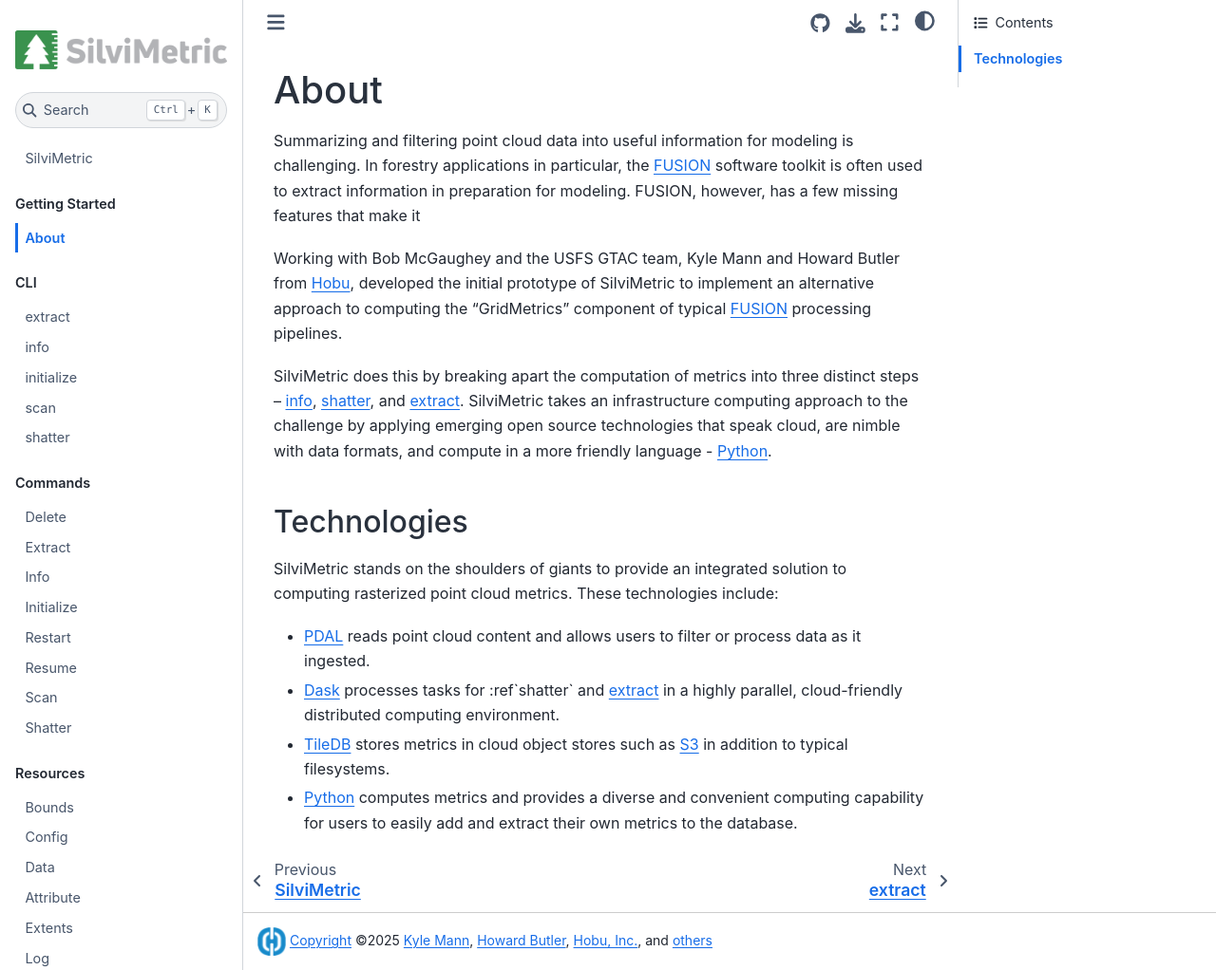
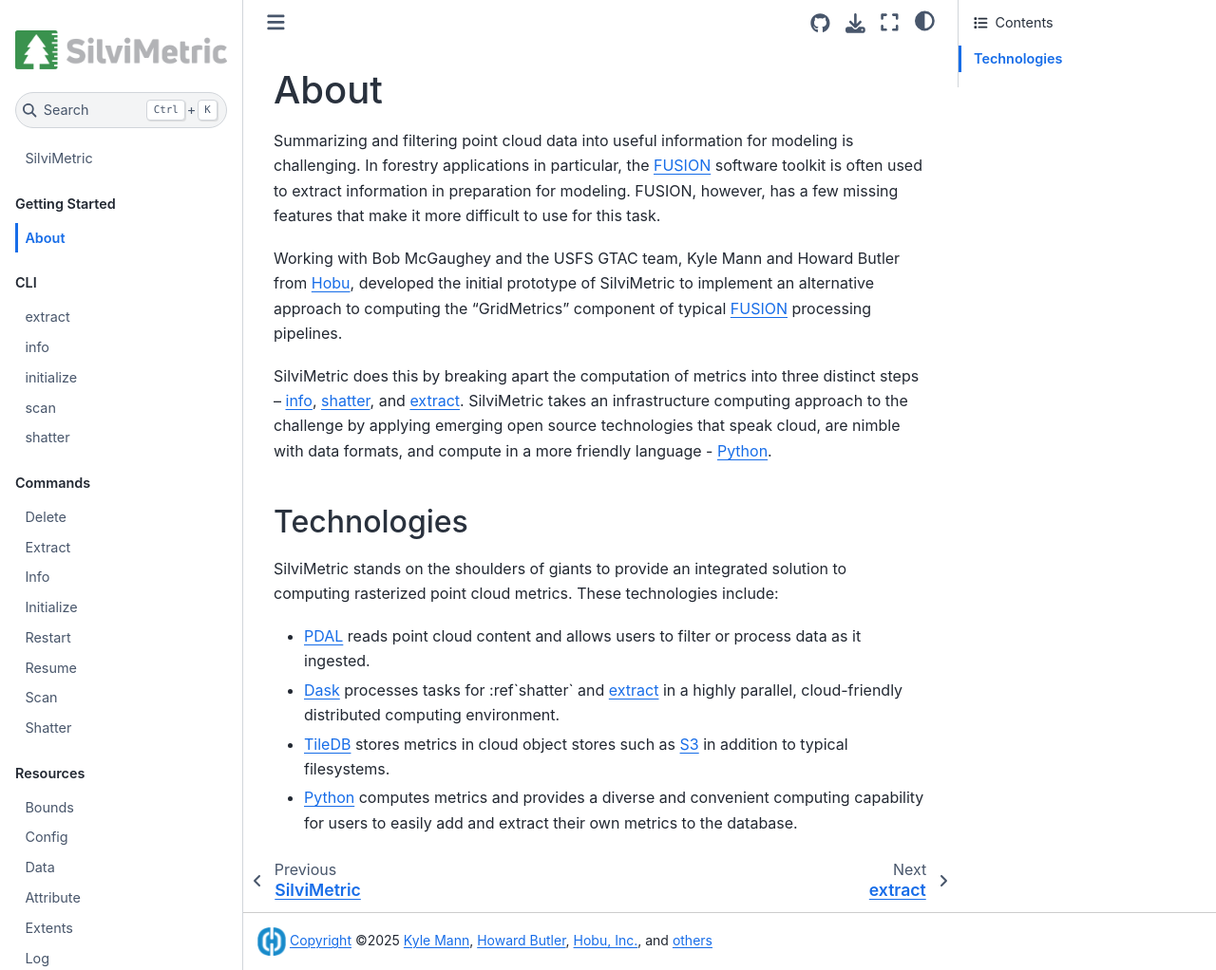
Before and after one commit to hobuinc/silvimetric, a Jupyter Book: the page built from docs/source/about.md, in a window 1280 px wide and 1022 px high. Shown: the whole window at 95% size. Built offline with Jupyter Book 1.0.4 settings and Sphinx 7.4.7 and the Sphinx Book theme 1.1.4, drawn with Linux system fonts in a browser that asks for light colours.

Commit message:
finish sentence

```diff
--- a/docs/source/about.md
+++ b/docs/source/about.md
@@ -5,7 +5,7 @@
 Summarizing and filtering point cloud data into useful information for modeling
 is challenging. In forestry applications in particular, the {{ FUSION }} software toolkit
 is often used to extract information in preparation for modeling. FUSION, however,
-has a few missing features that make it
+has a few missing features that make it more difficult to use for this task.
 
 Working with Bob McGaughey and the USFS GTAC team, Kyle Mann and Howard Butler from
 {{ HOBU }}, developed the initial prototype of SilviMetric to implement an alternative
```
